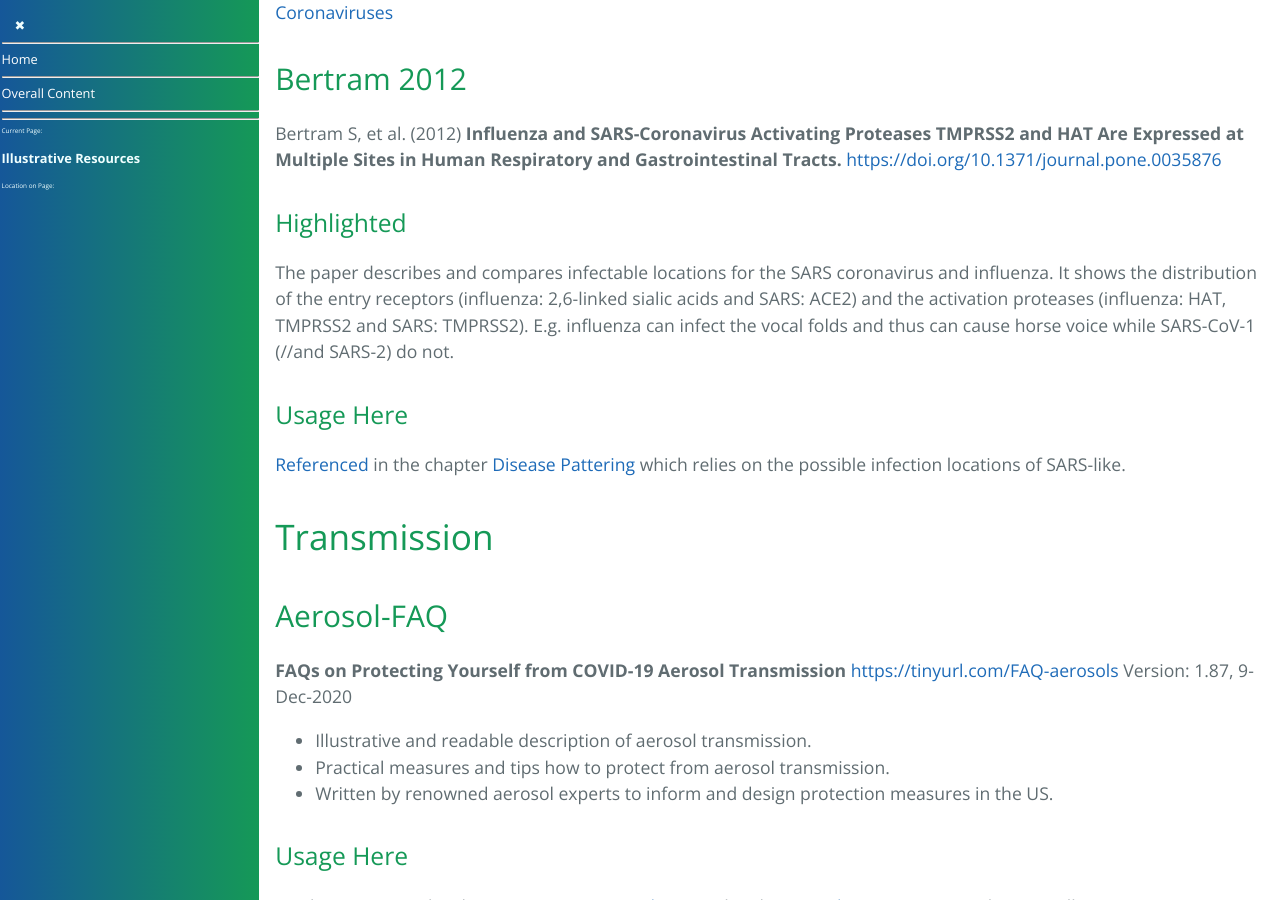
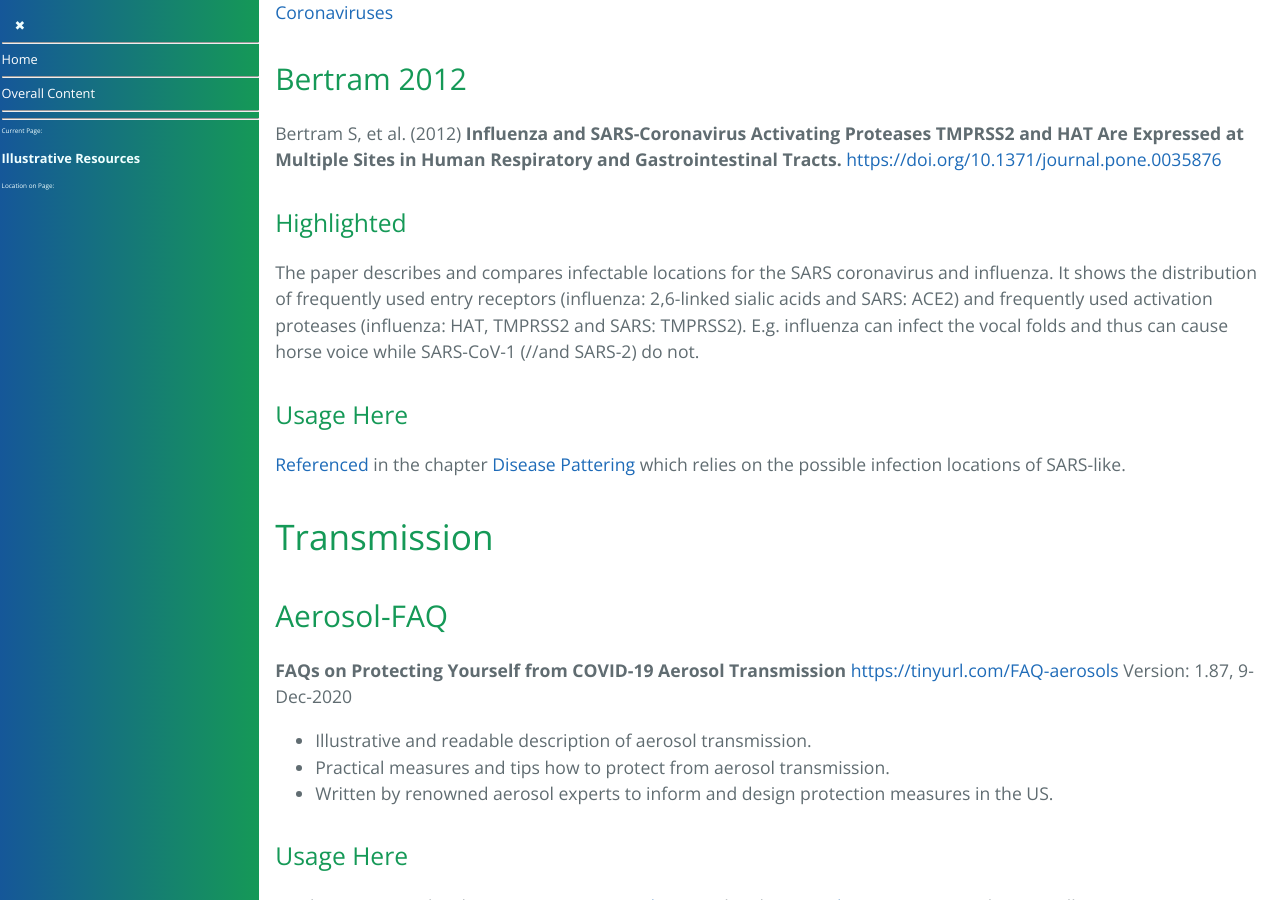
Before and after one commit to forestgrape/coronavirus, a Jekyll site: the page built from 1_introduction/illustrative_resources.md, in a window 1280 px wide and 900 px high, scrolled down 1289 px. Built offline with Jekyll 4.4.1, drawn with Linux system fonts in a browser that asks for light colours; our own code applies the rules of GitHub Pages for plain Markdown files.

Commit message:
formulations

```diff
--- a/1_introduction/illustrative_resources.md
+++ b/1_introduction/illustrative_resources.md
@@ -39,10 +39,13 @@ H Jia, et al **ACE2 Receptor Expression and Severe Acute Respiratory Syndrome Co
 Bertram S, et al. (2012) **Influenza and SARS-Coronavirus Activating Proteases TMPRSS2 and HAT Are Expressed at Multiple Sites in Human Respiratory and Gastrointestinal Tracts.** <https://doi.org/10.1371/journal.pone.0035876>
 
 #### Highlighted
-The paper describes and compares infectable locations for the SARS coronavirus and influenza. It shows the distribution of the  entry receptors (influenza: 2,6-linked sialic acids and SARS: ACE2) and the activation proteases (influenza: HAT, TMPRSS2 and SARS: TMPRSS2). E.g. influenza can infect the vocal folds and thus can cause horse voice while SARS-CoV-1 (//and SARS-2) do not.
+The paper describes and compares infectable locations for the SARS coronavirus and influenza. It shows the distribution of frequently used entry receptors (influenza: 2,6-linked sialic acids and SARS: ACE2) and frequently used activation proteases (influenza: HAT, TMPRSS2 and SARS: TMPRSS2). E.g. influenza can infect the vocal folds and thus can cause horse voice while SARS-CoV-1 (//and SARS-2) do not.
 
 #### Usage Here
 [Referenced](../3_medical/coronavirus_disease_patterns.md#summary-bertram-2012) in the chapter [Disease Pattering](../3_medical/coronavirus_disease_patterns.md) which relies on the possible infection locations of SARS-like.
+
+
+
 
 ## Transmission
 
```
